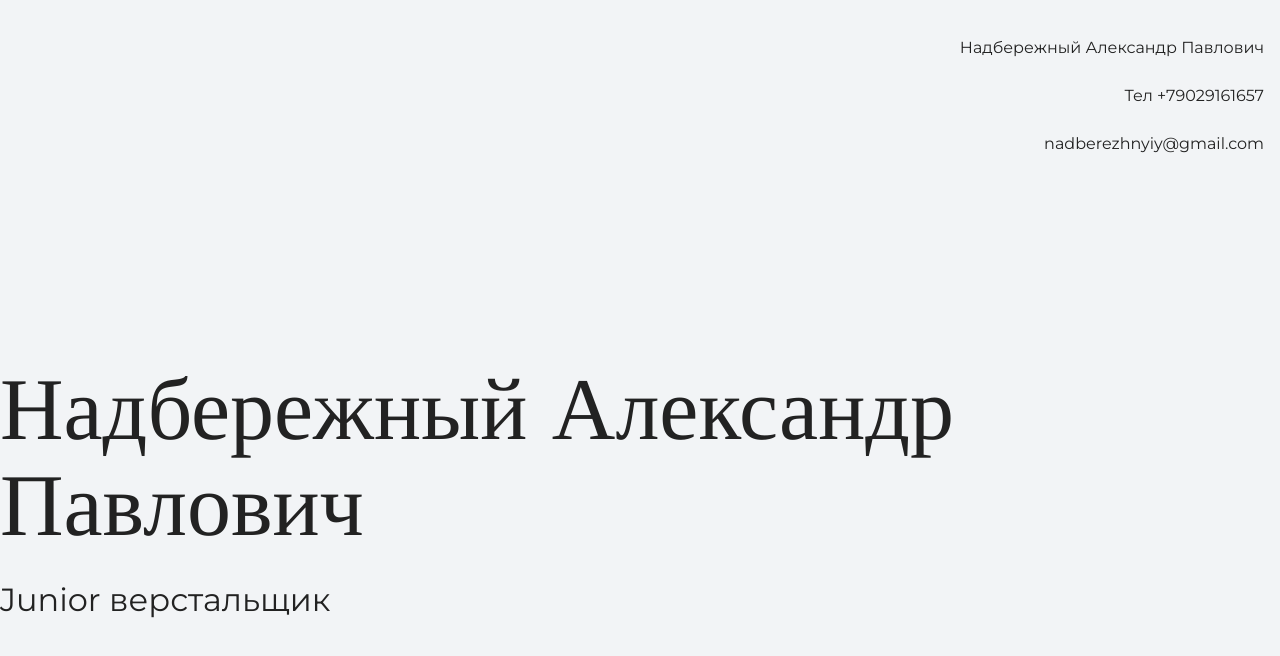
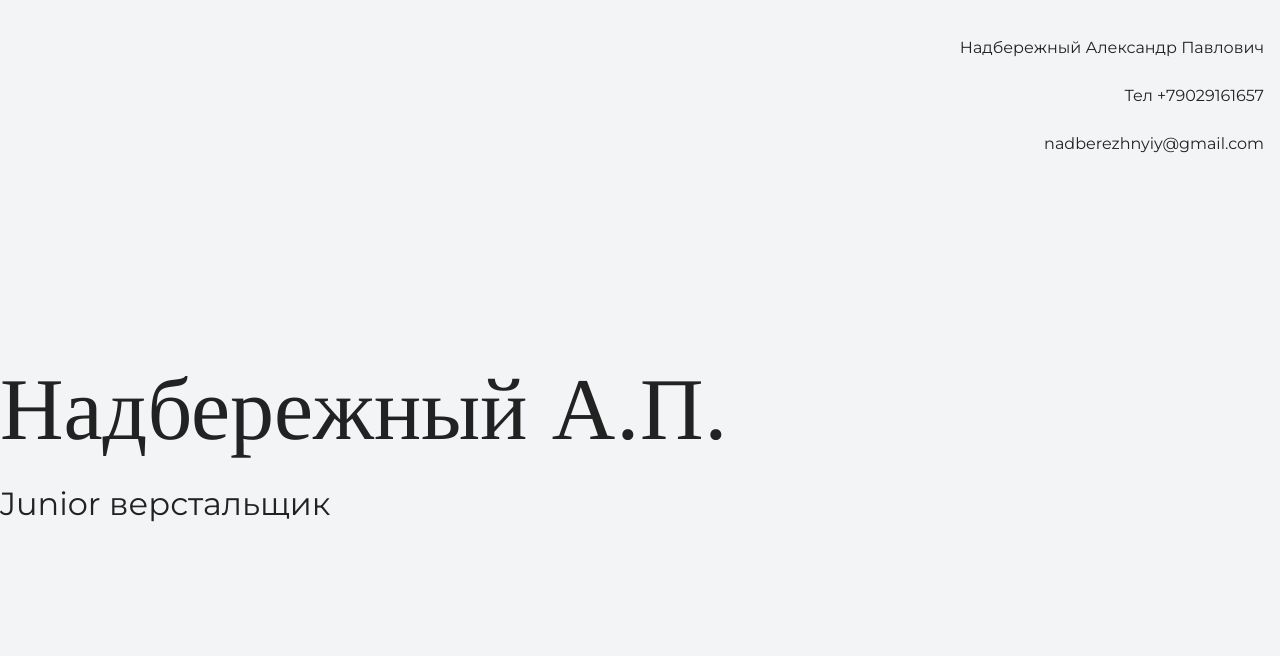
Before and after one commit to AlexandrNa/my-site, a plain HTML site: page index.html in a window 1280 px wide. Shown: the top 656 px of the page. Drawn offline with nearby package versions, Linux system fonts and the light colour scheme.

Commit message:
Поменял текст на главной

```diff
--- a/index.html
+++ b/index.html
@@ -17,7 +17,7 @@
     </header>
 
     <section class="hero-image">
-      <h1 class="heading">Надбережный Александр Павлович</h1>
+      <h1 class="heading">Надбережный А.П.</h1>
       <p>Junior верстальщик</p>
     </section>
 
```
